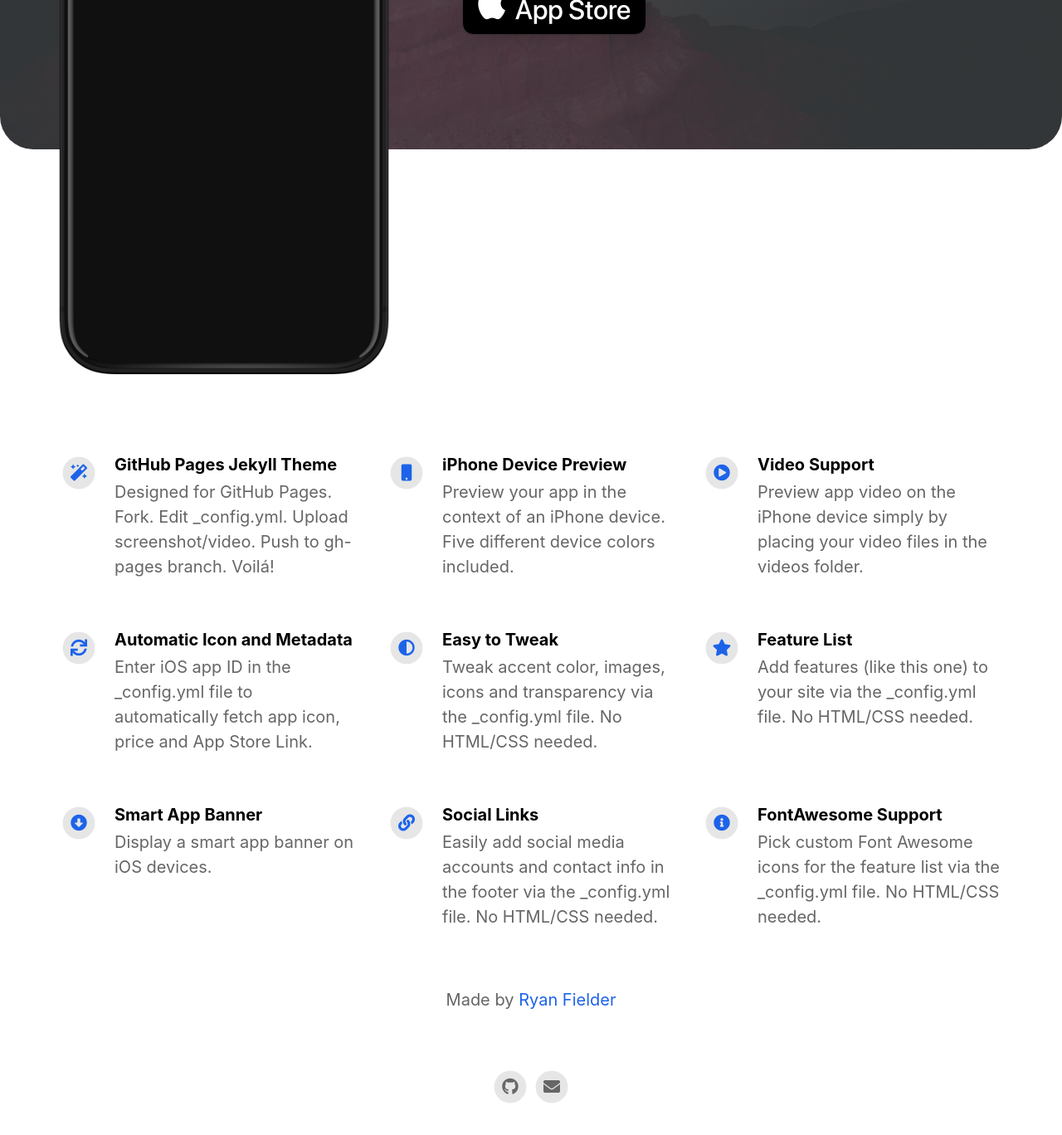
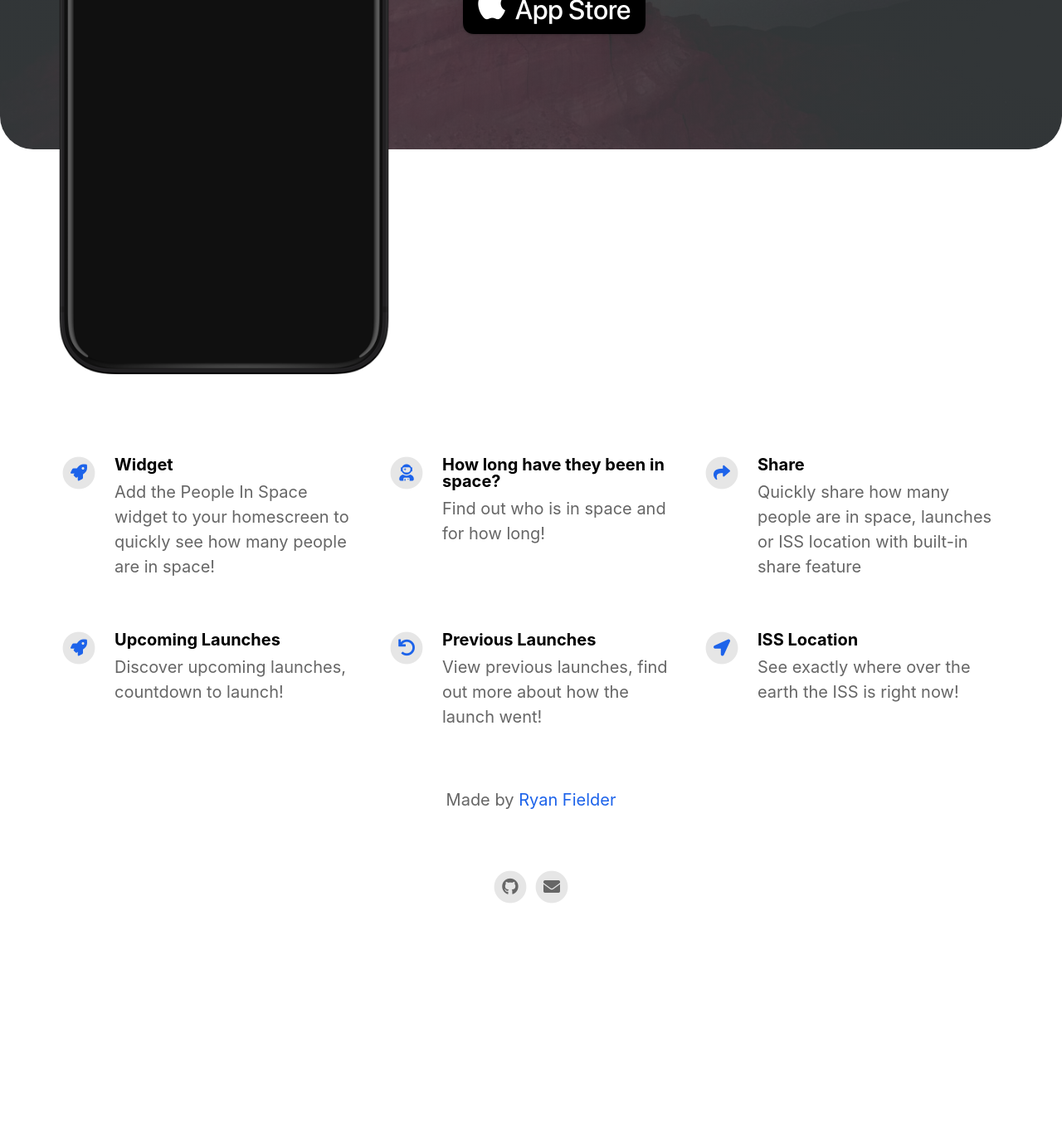
Before and after one commit to RyanFielder/apps, a Jekyll site: the page built from index.html, in a window 1280 px wide and 1400 px high, scrolled down 534 px. Shown: the top 1368 px of the window at 83% size. Built offline with Jekyll 4.4.1, drawn with Linux system fonts in a browser that asks for light colours; nearby versions of some CDN libraries; after the commit the page ends 1693 px from its top, so only the background shows below that; some of the changed text lies outside the part shown.

Commit message:
Updated whos in space

```diff
--- a/_data/apps.yml
+++ b/_data/apps.yml
@@ -1,19 +1,19 @@
 whos_in_space:
   #page title
-  page_title                                :                                           # Automatically populates with app name if not set and if iOS app ID is set. Otherwise enter manually.
+  page_title                                :                                         # Automatically populates with app name if not set and if iOS app ID is set. Otherwise enter manually.
 
   # App Info
-  ios_app_id                                : 1234793120                                # Required. Enter iOS app ID to automatically populate name, price and icons (e.g. 718043190).
+  ios_app_id                                : 1563352663                                # Required. Enter iOS app ID to automatically populate name, price and icons (e.g. 718043190).
 
   appstore_link                             :                                           # Automatically populates if not set and if iOS app ID is set. Otherwise enter manually.
   playstore_link                            :                                           # Enter Google Play Store URL.
   presskit_download_link                    :                                           # Enter a link to downloadable file or (e.g. public Dropbox link to a .zip file).
                                                                                         # Or upload your press kit file to assets and set path accordingly (e.g. "assets/your_press_kit.zip").
 
-  app_icon                                  : # assets/appicon.png                      # Automatically populates if not set and if iOS app ID is set.  Otherwise enter path to icon file manually.
-  app_name                                  :                                           # Automatically populates if not set and if iOS app ID is set.  Otherwise enter manually.
-  app_price                                 :                                           # Automatically populates if not set and if iOS app ID is set.  Otherwise enter manually.
-  app_description                           : Write a short tagline for your app.
+  app_icon                                  :                     # Automatically populates if not set and if iOS app ID is set.  Otherwise enter path to icon file manually.
+  app_name                                  :                                        # Automatically populates if not set and if iOS app ID is set.  Otherwise enter manually.
+  app_price                                 :                                          # Automatically populates if not set and if iOS app ID is set.  Otherwise enter manually.
+  app_description                           : Find out who is in space right now!
 
   enable_smart_app_banner                   : true                                      # Set to true to show a smart app banner at top of page on mobile devices.
 
@@ -35,46 +35,77 @@
   # Feature List                            Edit, add or remove features to be presented.
   features                                  :
 
-    - title                                 : GitHub Pages Jekyll Theme
-      description                           : Designed for GitHub Pages. Fork. Edit _config.yml. Upload screenshot/video. Push to gh-pages branch. Voilá!
-      fontawesome_icon_name                 : magic
+    - title                                 : Widget
+      description                           : Add the People In Space widget to your homescreen to quickly see how many people are in space!
+      fontawesome_icon_name                 : rocket
 
-    - title                                 : iPhone Device Preview
-      description                           : Preview your app in the context of an iPhone device. Five different device colors included.
-      fontawesome_icon_name                 : mobile
+    - title                                 : How long have they been in space?
+      description                           : Find out who is in space and for how long!
+      fontawesome_icon_name                 : user-astronaut
 
-    - title                                 : Video Support
-      description                           : Preview app video on the iPhone device simply by placing your video files in the videos folder.
-      fontawesome_icon_name                 : play-circle
+    - title                                 : Share
+      description                           : Quickly share how many people are in space, launches or ISS location with built-in share feature
+      fontawesome_icon_name                 : share
 
-    - title                                 : Automatic Icon and Metadata
-      description                           : Enter iOS app ID in the _config.yml file to automatically fetch app icon, price and App Store Link.
-      fontawesome_icon_name                 : sync
+    - title                                 : Upcoming Launches
+      description                           : Discover upcoming launches, countdown to launch!
+      fontawesome_icon_name                 : rocket
 
-    - title                                 : Easy to Tweak
-      description                           : Tweak accent color, images, icons and transparency via the _config.yml file. No HTML/CSS needed.
-      fontawesome_icon_name                 : adjust
+    - title                                 : Previous Launches
+      description                           : View previous launches, find out more about how the launch went!
+      fontawesome_icon_name                 : undo
 
-    - title                                 : Feature List
-      description                           : Add features (like this one) to your site via the _config.yml file. No HTML/CSS needed.
-      fontawesome_icon_name                 : star
+    - title                                 : ISS Location
+      description                           : See exactly where over the earth the ISS is right now!
+      fontawesome_icon_name                 : location-arrow
 
-    - title                                 : Smart App Banner
-      description                           : Display a smart app banner on iOS devices.
-      fontawesome_icon_name                 : arrow-alt-circle-down
+    - title                                 : #Smart App Banner
+      description                           : #Display a smart app banner on iOS devices.
+      fontawesome_icon_name                 : #arrow-alt-circle-down
 
-    - title                                 : Social Links
-      description                           : Easily add social media accounts and contact info in the footer via the _config.yml file. No HTML/CSS needed.
-      fontawesome_icon_name                 : link
+    - title                                 : #Social Links
+      description                           : #Easily add social media accounts and contact info in the footer via the _config.yml file. No HTML/CSS needed.
+      fontawesome_icon_name                 : #link
 
-    - title                                 : FontAwesome Support
-      description                           : Pick custom Font Awesome icons for the feature list via the _config.yml file. No HTML/CSS needed.
-      fontawesome_icon_name                 : info-circle
+    - title                                 : #FontAwesome Support
+      description                           : #Pick custom Font Awesome icons for the feature list via the _config.yml file. No HTML/CSS needed.
+      fontawesome_icon_name                 : #info-circle
 
     - title                                 : # New Feature Title
       description                           : # New Feature Description
       fontawesome_icon_name                 : # Enter Font Awesome icon name (e.g. star). Find icons on fontawesome.com/icons.
 
+
+
+  # Theme Settings
+  topbar_color                              : "#232323"
+  topbar_transparency                       : 0.1
+  topbar_title_color                        : "#ffffff"
+
+  cover_image                               : assets/headerimage.png                    # Replace with alternative image path or image URL.
+  cover_overlay_color                       : "#363b3d"
+  cover_overlay_transparency                : 0.8
+
+  device_color                              : black                                     # Set to: blue, black, yellow, coral or white.
+
+  body_background_color                     : "#ffffff"
+
+  link_color                                : "#1d63ea"
+
+  app_title_color                           : "#ffffff"
+  app_price_color                           : "#ffffff"
+  app_description_color                     : "#ffffff"
+
+  feature_title_color                       : "#000000"
+  feature_text_color                        : "#666666"
+
+  feature_icons_foreground_color            : "#1d63ea"
+  feature_icons_background_color            : "#e6e6e6"
+
+  social_icons_foreground_color             : "#666666"
+  social_icons_background_color             : "#e6e6e6"
+
+  footer_text_color                         : "#666666"
 
 planning_poker:
   # Theme Settings
--- a/_layouts/default.html
+++ b/_layouts/default.html
@@ -1,6 +1,6 @@
 <!DOCTYPE html>
 <html lang="en-us">
-
+{% assign app = site.data.apps[page.app] %}
 {% include head.html %}
 
 <body>
@@ -35,26 +35,26 @@
                                     </clipPath>
                                 </defs>
                             </svg>
-                            <img class="appIconLarge" src="{{ site.app_icon | relative_url }}">
+                            <img class="appIconLarge" src="{{ app.app_icon | relative_url }}">
                         </div>
                         <div class="appNamePriceContainer">
                             <h1 class="appName">
-                                {{ site.app_name }}
+                                {{ app.app_name }}
                             </h1>
                             <h2 class="appPrice">
-                                {{ site.app_price }}
+                                {{ app.app_price }}
                             </h2>
                         </div>
                         <div class="appDescriptionContainer">
                             <p class ="appDescription">
-                                {{ site.app_description }}
+                                {{ app.app_description }}
                             </p>
                         </div>
                         <div class="downloadButtonsContainer">
-                            {% if site.playstore_link %}
-                                <a class="playStoreLink" href="{{site.playstore_link}}"><img class="playStore" src="assets/playstore.png"></a>
+                            {% if app.playstore_link %}
+                                <a class="playStoreLink" href="{{app.playstore_link}}"><img class="playStore" src="assets/playstore.png"></a>
                             {% endif %}
-                            <a class="appStoreLink" href="{{site.appstore_link}}"><img class="appStore" src="assets/appstore.png"></a>
+                            <a class="appStoreLink" href="{{app.appstore_link}}"><img class="appStore" src="assets/appstore.png"></a>
                         </div>
                     </div>
                     {% include features.html %}
```
